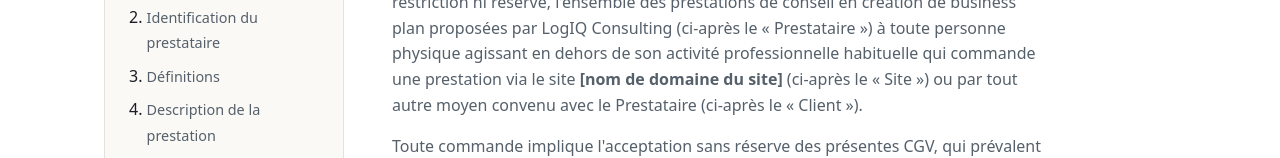
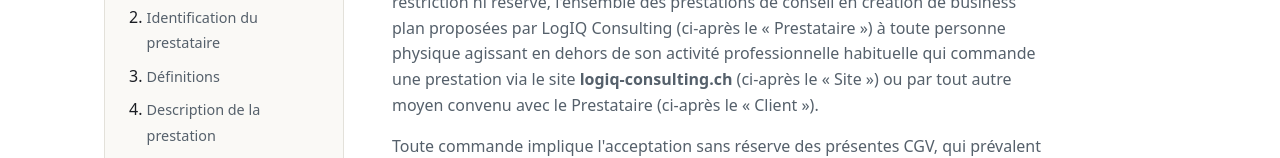
Before and after one commit to LogIQ-Consulting/LC_Website, a plain HTML site: page cgv.html in a window 1280 px wide. Shown: the part 501-659 px from the top of the page. Drawn offline with Linux system fonts and the light colour scheme.

Commit message:
Renseigner le nom de domaine logiq-consulting.ch dans les CGV et le README

```diff
--- a/cgv.html
+++ b/cgv.html
@@ -70,7 +70,7 @@
               ni réserve, l'ensemble des prestations de conseil en création de business plan proposées par
               LogIQ Consulting (ci-après le « Prestataire ») à toute personne physique agissant en dehors de
               son activité professionnelle habituelle qui commande une prestation via le site
-              <strong>[nom de domaine du site]</strong> (ci-après le « Site ») ou par tout autre moyen convenu
+              <strong>logiq-consulting.ch</strong> (ci-après le « Site ») ou par tout autre moyen convenu
               avec le Prestataire (ci-après le « Client »).
             </p>
             <p>
```
Also changed, not shown: 1 other file.
